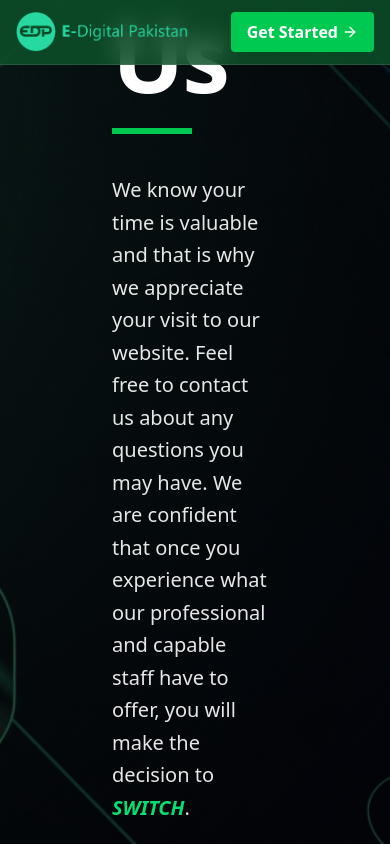
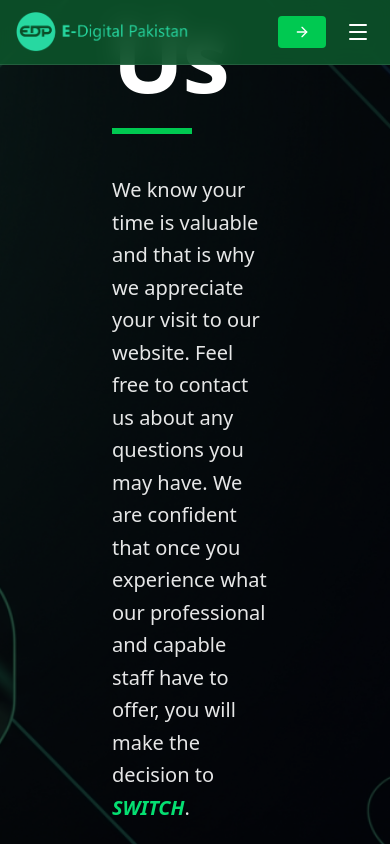
Before and after one commit to ImUsama2004/DG-Hub-Website, a React (Vite) app: page /contact in a window 390 px wide. Shown: the top 846 px of the page. Built offline with nearby package versions, Linux system fonts and the light colour scheme.

Commit message:
Navbar Responsiveness Issue Solved

```diff
--- a/src/components/NavBar.jsx
+++ b/src/components/NavBar.jsx
@@ -1,8 +1,8 @@
-import React from 'react'
-import { Link, useLocation } from "react-router-dom"
-import { ArrowRight } from "lucide-react";
-import { motion } from "framer-motion";
-import logoImg from '../assets/EDP-logo-blue.png'
+import React, { useState } from 'react';
+import { Link, useLocation } from "react-router-dom";
+import { ArrowRight, Menu, X } from "lucide-react"; // Added Menu and X icons
+import { motion, AnimatePresence } from "framer-motion";
+import logoImg from '../assets/EDP-logo-blue.png';
 
 const navItems = [
     { name: "home", path: "/" },
@@ -12,46 +12,46 @@ const navItems = [
     { name: "partner", path: "/partner" },
     { name: "careers", path: "/careers" },
     { name: "contact", path: "/contact" },
-]
+];
 
 function NavBar() {
+  const [isOpen, setIsOpen] = useState(false);
   const location = useLocation();
 
+  const toggleMenu = () => setIsOpen(!isOpen);
+
   return (
-    <nav className="fixed top-0 left-0 right-0 z-50 border-b border-white/10 bg-green-900/80 backdrop-blur-md">
+    <nav className="fixed top-0 left-0 right-0 z-50 border-b border-white/10 bg-green-900/90 backdrop-blur-md">
       <div className="container mx-auto px-4 h-16 flex items-center justify-between">
 
         {/* Logo Section */}
-        <Link to="/" className="flex items-center gap-3 font-bold text-xl tracking-tighter cursor-pointer group">
+        <Link to="/" className="flex items-center gap-3 font-bold text-xl tracking-tighter cursor-pointer group z-50">
           <div className="h-10 w-auto flex items-center justify-center overflow-hidden">
             <img
               src={logoImg}
-              alt="DG Hub Logo"
+              alt="Logo"
               className="h-full w-full object-contain group-hover:scale-105 transition-transform duration-300"
             />
           </div>
-          {/* <span className="text-green-500">DG Hub</span> */}
         </Link>
 
-        {/* Navigation Links */}
-        <div className="hidden md:flex items-center gap-6 text-sm font-medium">
+        {/* Desktop Navigation Links (Hidden on mobile) */}
+        <div className="hidden lg:flex items-center gap-6 text-sm font-medium">
           {navItems.map((item, index) => {
             const isActive = location.pathname === item.path;
-
             return (
               <Link
                 key={index}
                 to={item.path}
                 className={`relative py-1 transition-colors capitalize ${
-                  isActive ? "text-white font-bold" : "text-gray-400 hover:text-white"
+                  isActive ? "text-white font-bold" : "text-gray-300 hover:text-white"
                 }`}
               >
                 {item.name}
-                {/* Animated underline */}
                 {isActive && (
                   <motion.div
                     layoutId="navUnderline"
-                    className="absolute -bottom-5.5 left-0 right-0 h-0.5 bg-green-500"
+                    className="absolute -bottom-1 left-0 right-0 h-0.5 bg-green-500"
                   />
                 )}
               </Link>
@@ -59,21 +59,65 @@ function NavBar() {
           })}
         </div>
 
-        {/* Action Buttons */}
-        <div className="flex items-center gap-4">
-          <Link to='/signin'>
-            <button className="hidden sm:inline-flex px-4 py-2 hover:bg-white/10 border border-white/30 rounded text-white transition">
+        {/* Action Buttons & Hamburger */}
+        <div className="flex items-center gap-4 z-50">
+          <Link to='/signin' className="hidden sm:block">
+            <button className="px-4 py-2 hover:bg-white/10 border border-white/30 rounded text-white transition text-sm">
               Sign In
             </button>
           </Link>
-          <button className="px-4 py-2 bg-green-500 rounded hover:bg-green-600 cursor-pointer transition text-white font-semibold flex items-center gap-1">
-            Get Started
+          <button className="px-4 py-2 bg-green-500 rounded hover:bg-green-600 cursor-pointer transition text-white font-semibold flex items-center gap-1 text-sm">
+            <span className="hidden xs:inline">Get Started</span>
             <ArrowRight className="h-4 w-4" />
+          </button>
+
+          {/* Mobile Menu Toggle Button */}
+          <button
+            onClick={toggleMenu}
+            className="lg:hidden text-white p-1"
+            aria-label="Toggle Menu"
+          >
+            {isOpen ? <X className="h-6 w-6" /> : <Menu className="h-6 w-6" />}
           </button>
         </div>
       </div>
+
+      {/* Mobile Menu Overlay */}
+      <AnimatePresence>
+        {isOpen && (
+          <motion.div
+            initial={{ opacity: 0, height: 0 }}
+            animate={{ opacity: 1, height: "auto" }}
+            exit={{ opacity: 0, height: 0 }}
+            className="lg:hidden bg-green-900 border-b border-white/10 overflow-hidden"
+          >
+            <div className="flex flex-col p-4 space-y-4">
+              {navItems.map((item, index) => (
+                <Link
+                  key={index}
+                  to={item.path}
+                  onClick={() => setIsOpen(false)}
+                  className={`text-lg capitalize ${
+                    location.pathname === item.path ? "text-green-400 font-bold" : "text-white/80"
+                  }`}
+                >
+                  {item.name}
+                </Link>
+              ))}
+              <hr className="border-white/10" />
+              <Link
+                to="/signin"
+                onClick={() => setIsOpen(false)}
+                className="text-white/80 py-2"
+              >
+                Sign In
+              </Link>
+            </div>
+          </motion.div>
+        )}
+      </AnimatePresence>
     </nav>
   );
 }
 
-export default NavBar
+export default NavBar;
```
